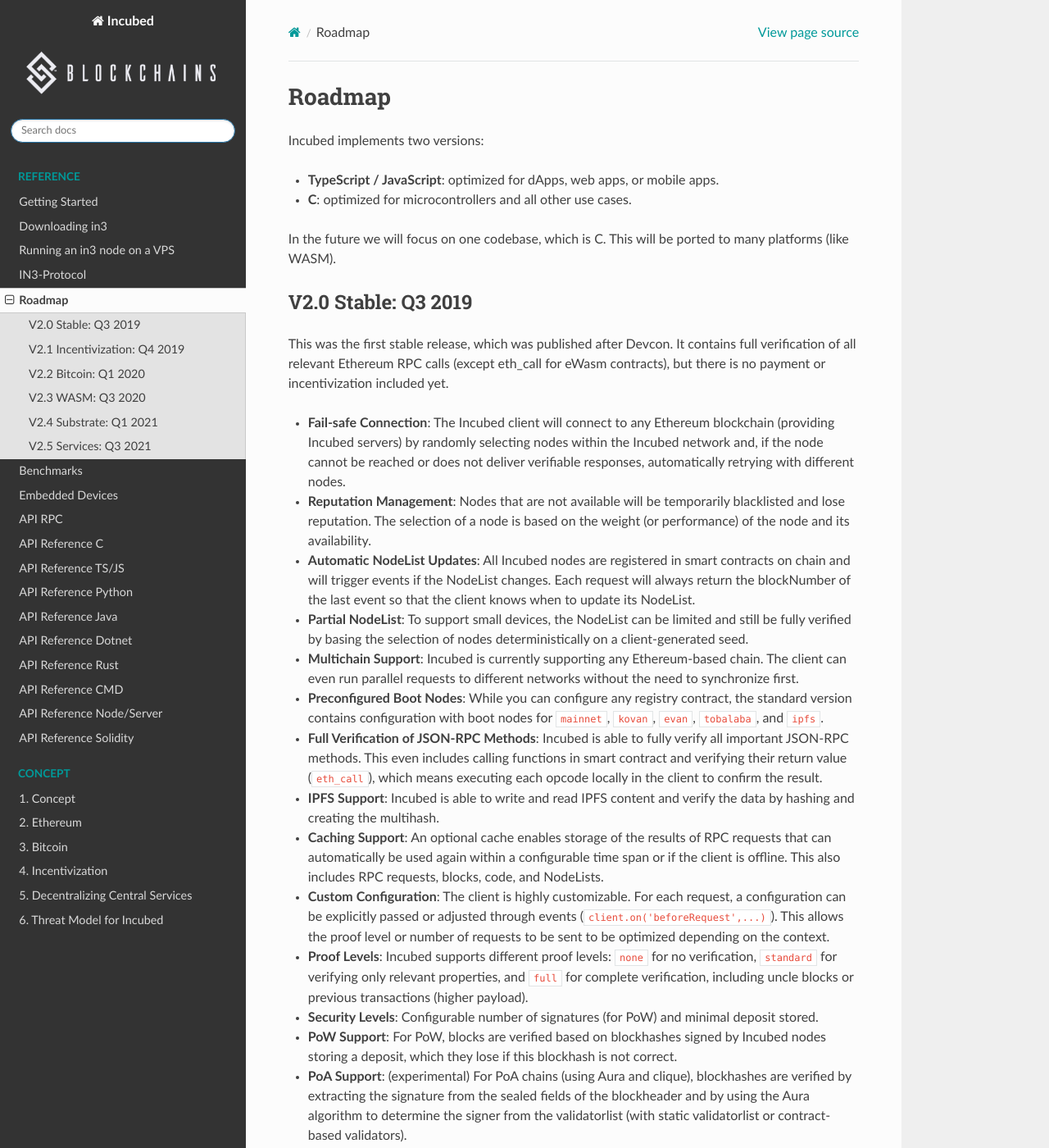
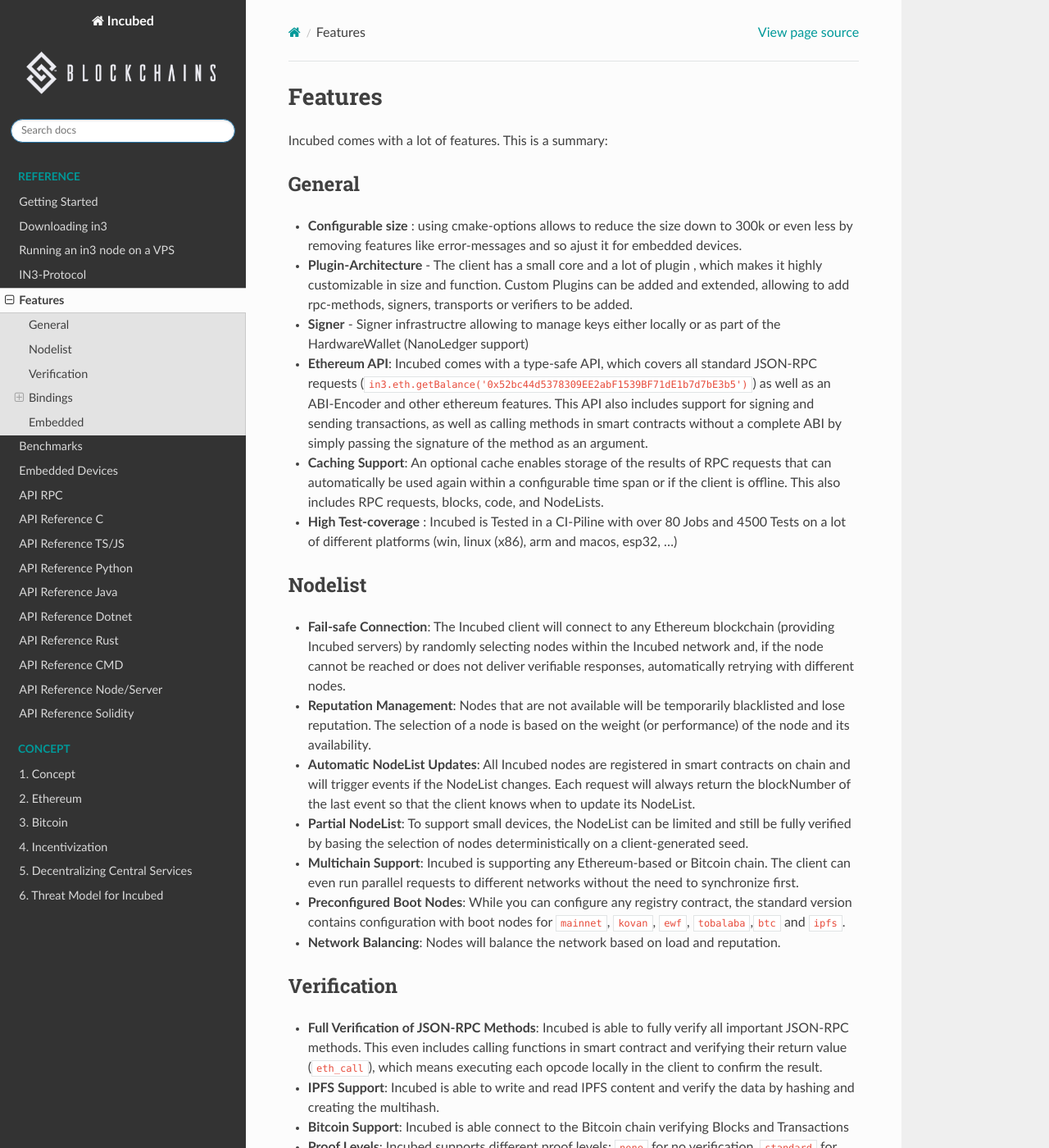
Before and after one commit to blockchainsllc/in3-docs, a Sphinx documentation site: the page built from docs/milestones.md, in a window 1280 px wide and 1400 px high. Shown: the whole window at 82% size. Built offline with Sphinx 7.4.7 and the Read the Docs theme 2.0.0, drawn with Linux system fonts in a browser that asks for light colours; some of the changed text lies outside the part shown.

Commit message:
fix milestones

```diff
--- a/docs/milestones.md
+++ b/docs/milestones.md
@@ -1,67 +1,69 @@
-# Roadmap
+# Features
 
-Incubed implements two versions:
- - **TypeScript / JavaScript**: optimized for dApps, web apps, or mobile apps.
- - **C**: optimized for microcontrollers and all other use cases.
+Incubed comes with a lot of features. This is a summary:
 
-In the future we will focus on one codebase, which is C. This will be ported to many platforms (like WASM).
+## General
 
-## V2.0 Stable: Q3 2019
+- **Configurable size** : using cmake-options allows to reduce the size down to 300k or even less by removing features like error-messages and so ajust it for embedded devices.
+- **Plugin-Architecture** - The client has a small core and a lot of plugin , which makes it highly customizable in size and function. Custom Plugins can be added and extended, allowing to add rpc-methods, signers, transports or verifiers to be added.
+- **Signer** - Signer infrastructre allowing to manage keys either locally or as part of the HardwareWallet (NanoLedger support)
+- **Ethereum API**: Incubed comes with a type-safe API, which covers all standard JSON-RPC requests (`in3.eth.getBalance('0x52bc44d5378309EE2abF1539BF71dE1b7d7bE3b5')`) as well as an ABI-Encoder and other ethereum features. This API also includes support for signing and sending transactions, as well as calling methods in smart contracts without a complete ABI by simply passing the signature of the method as an argument.
+- **Caching Support**: An optional cache enables storage of the results of RPC requests that can automatically be used again within a configurable time span or if the client is offline. This also includes RPC requests, blocks, code, and NodeLists.
+- **High Test-coverage** : Incubed is Tested in a CI-Piline with over 80 Jobs and 4500 Tests on a lot of different platforms (win, linux (x86), arm and macos, esp32, ...)
 
-This was the first stable release, which was published after Devcon. It contains full verification of all relevant Ethereum RPC calls (except eth_call for eWasm contracts), but there is no payment or incentivization included yet.
+## Nodelist
 
 - **Fail-safe Connection**: The Incubed client will connect to any Ethereum blockchain (providing Incubed servers) by randomly selecting nodes within the Incubed network and, if the node cannot be reached or does not deliver verifiable responses, automatically retrying with different nodes.
 - **Reputation Management**: Nodes that are not available will be temporarily blacklisted and lose reputation. The selection of a node is based on the weight (or performance) of the node and its availability.
 - **Automatic NodeList Updates**: All Incubed nodes are registered in smart contracts on chain and will trigger events if the NodeList changes. Each request will always return the blockNumber of the last event so that the client knows when to update its NodeList.
 - **Partial NodeList**: To support small devices, the NodeList can be limited and still be fully verified by basing the selection of nodes deterministically on a client-generated seed.
-- **Multichain Support**: Incubed is currently supporting any Ethereum-based chain. The client can even run parallel requests to different networks without the need to synchronize first.
-- **Preconfigured Boot Nodes**: While you can configure any registry contract, the standard version contains configuration with boot nodes for `mainnet`, `kovan`, `evan`, `tobalaba`, and `ipfs`.
+- **Multichain Support**: Incubed is supporting any Ethereum-based or Bitcoin chain. The client can even run parallel requests to different networks without the need to synchronize first.
+- **Preconfigured Boot Nodes**: While you can configure any registry contract, the standard version contains configuration with boot nodes for `mainnet`, `kovan`, `ewf`, `tobalaba`,`btc` and `ipfs`.
+- **Network Balancing**: Nodes will balance the network based on load and reputation.
+
+## Verification
+
 - **Full Verification of JSON-RPC Methods**: Incubed is able to fully verify all important JSON-RPC methods. This even includes calling functions in smart contract and verifying their return value (`eth_call`), which means executing each opcode locally in the client to confirm the result.
 - **IPFS Support**: Incubed is able to write and read IPFS content and verify the data by hashing and creating the multihash.
-- **Caching Support**: An optional cache enables storage of the results of RPC requests that can automatically be used again within a configurable time span or if the client is offline. This also includes RPC requests, blocks, code, and NodeLists.
-- **Custom Configuration**: The client is highly customizable. For each request, a configuration can be explicitly passed or adjusted through events (`client.on('beforeRequest',...)`). This allows the proof level or number of requests to be sent to be optimized  depending on the context.
+- **Bitcoin Support**: Incubed is able connect to the Bitcoin chain verifying Blocks and Transactions
 - **Proof Levels**: Incubed supports different proof levels: `none` for no verification, `standard` for verifying only relevant properties, and  `full` for complete verification, including uncle blocks or previous transactions (higher payload).
 - **Security Levels**: Configurable number of signatures (for PoW) and minimal deposit stored.
 - **PoW Support**: For PoW, blocks are verified based on blockhashes signed by Incubed nodes storing a deposit, which they lose if this blockhash is not correct.
 - **PoA Support**: (experimental) For PoA chains (using Aura and clique), blockhashes are verified by extracting the signature from the sealed fields of the blockheader and by using the Aura algorithm to determine the signer from the validatorlist (with static validatorlist or contract-based validators).
+- **PoA Clique**: Supports Clique PoA to verify blockheaders.
 - **Finality Support**: For PoA chains, the client can require a configurable number of signatures (in percent) to accept them as final.
 - **Flexible Transport Layer**: The communication layer between clients and nodes can be overridden, but the layer already supports different transport formats (JSON/CBOR/Incubed).
 - **Replace Latest Blocks**: Since most applications per default always ask for the latest block, which cannot be considered final in a PoW chain, a configuration allows applications to automatically use a certain block height to run the request (like six blocks).
-- **Light Ethereum API**: Incubed comes with a simple type-safe API, which covers all standard JSON-RPC requests (`in3.eth.getBalance('0x52bc44d5378309EE2abF1539BF71dE1b7d7bE3b5')`). This API also includes support for signing and sending transactions, as well as calling methods in smart contracts without a complete ABI by simply passing the signature of the method as an argument.
-- **TypeScript Support**: Because Incubed is written 100% in TypeScript, you get all the advantages of a type-safe toolchain.
-- **java**: java version of the Incubed client based on the C sources (using JNI)
+- **Signed Requests**: Incubed supports the incentivization layer, which requires signed requests to assign client requests to certain nodes.
+- **Full EVM** : Incubed comes with a full EVM-Implementation allowing to verify the outcome of a EVM-tx or call.
 
-## V2.1 Incentivization: Q4 2019
+## Bindings
 
-This release will introduce the incentivization layer, which should help provide more nodes to create the decentralized network.
+### JS/TS
 
-- **PoA Clique**: Supports Clique PoA to verify blockheaders.
-- **Signed Requests**: Incubed supports the incentivization layer, which requires signed requests to assign client requests to certain nodes.
-- **Network Balancing**: Nodes will balance the network based on load and reputation.
-- **python-bindings**: integration in python
-- **go-bindings**: bindings for go
+- **JS/TS Bindings** - based on WASM with TS-Interface Incubed can be used as WASM or ASMJS running on all Javascript enviroments (Browser, ReactNative, nodejs, ...)
+- **Web3-Support**  - Incubed can be used either as RPCProvider for Web3 or standalone supporting even the same Interfaces as Web3 when working with contracts, allowing a easy transition of exitsting code.
+- **No Dependency** - The npm-package comes with zero dependecies, which allows a very small footprint and introduces no additional security risks.
 
-## V2.2 Bitcoin: Q1 2020
+### Java
 
-Multichain Support for BTC
+- **Java-Bindings**: java version of the Incubed client based on the C sources (using JNI)
+- **Native Android**: Incubed bindings allow to run natively in android based on CMAKE-Config
 
-- **Bitcoin**: Supports Verfification for Bitcoin blocks and Transactions
-- **WASM**: Typescript client based on a the C-Sources compiled to wasm.
+### Rust
 
-## V2.3 WASM: Q3 2020
+- **Rust-Bindings**: Full native Bindings based on bindgen allowing async and sync usage.
 
-For `eth_call` verification, the client and server must be able to execute the code. This release adds the ability to support eWasm contracts.
+### .NET
 
-- **eth 2.0**: Basic Support for Eth 2.0
-- **eWasm**: Supports eWasm contracts in eth_call.
+- **Dot-Bindings**: Dot-Net Bindings supporting full async request handling and offering the full feature set of incubed.
+- **all-platforms** : The dotnet-bindings are available through nuget for linux x86, windows, macos and arm
 
-## V2.4 Substrate: Q1 2021
+### Python
+- **python**: seamless python-binding with full feature support
+- **multi-platform** : The python package includes binaries for all major platforms and architectures ( linux x86, windows, macos and arm )
 
-Supports Polkadot or any substrate-based chains.
+## Embedded
 
-- **Substrate**: Framework support.
-- **Runtime Optimization**: Using precompiled runtimes.
-
-## V2.5 Services: Q3 2021
-
-Generic interface enables any deterministic service (such as docker-container) to be decentralized and verified.
+- **Zephyr-Support** : Incubed can be fully used with Zephyr-based embedded frameworks
+- **Minimal-Requirements** : DRAM : min 50kB (depends on the requests send) and 150-200kb flash
```
